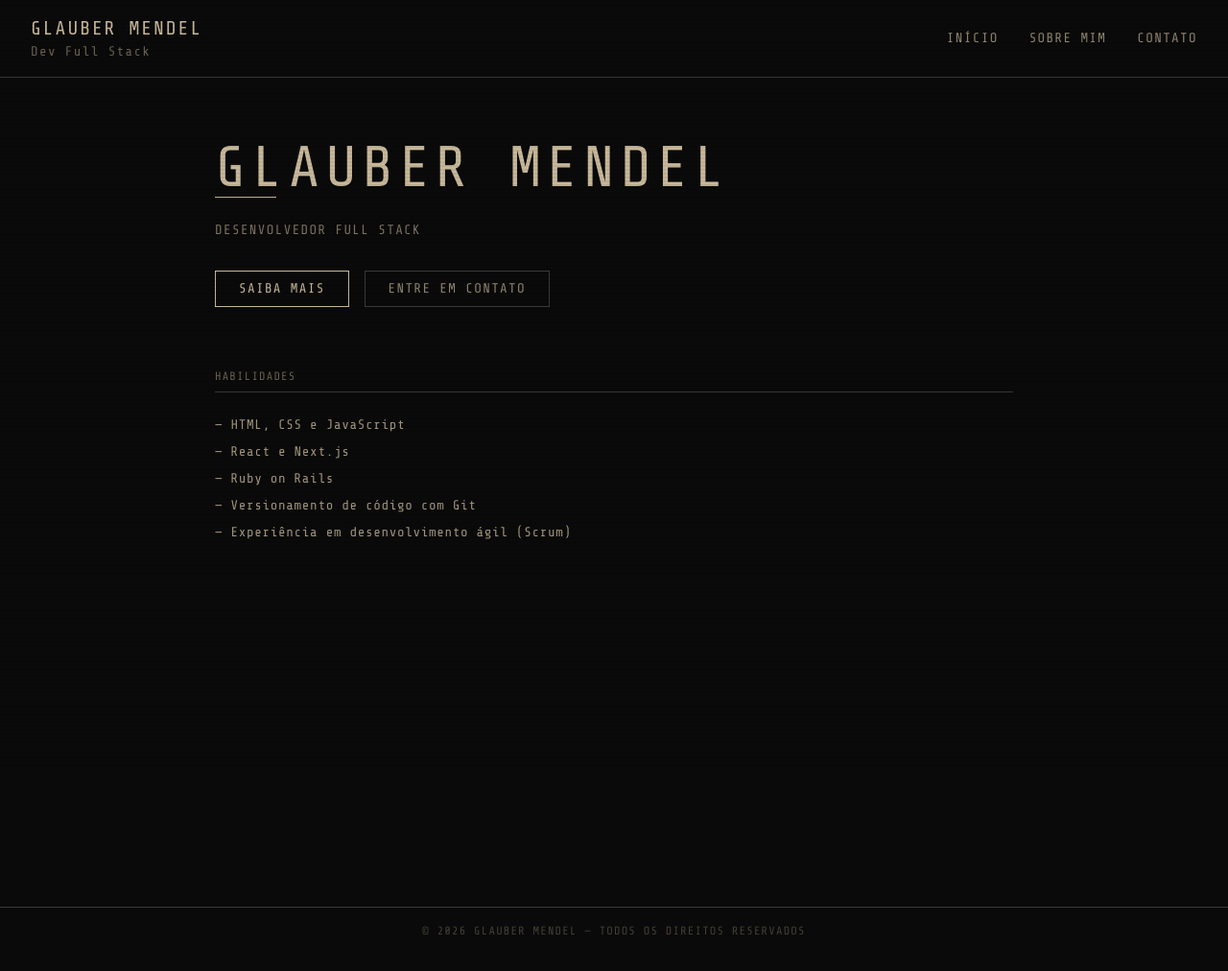
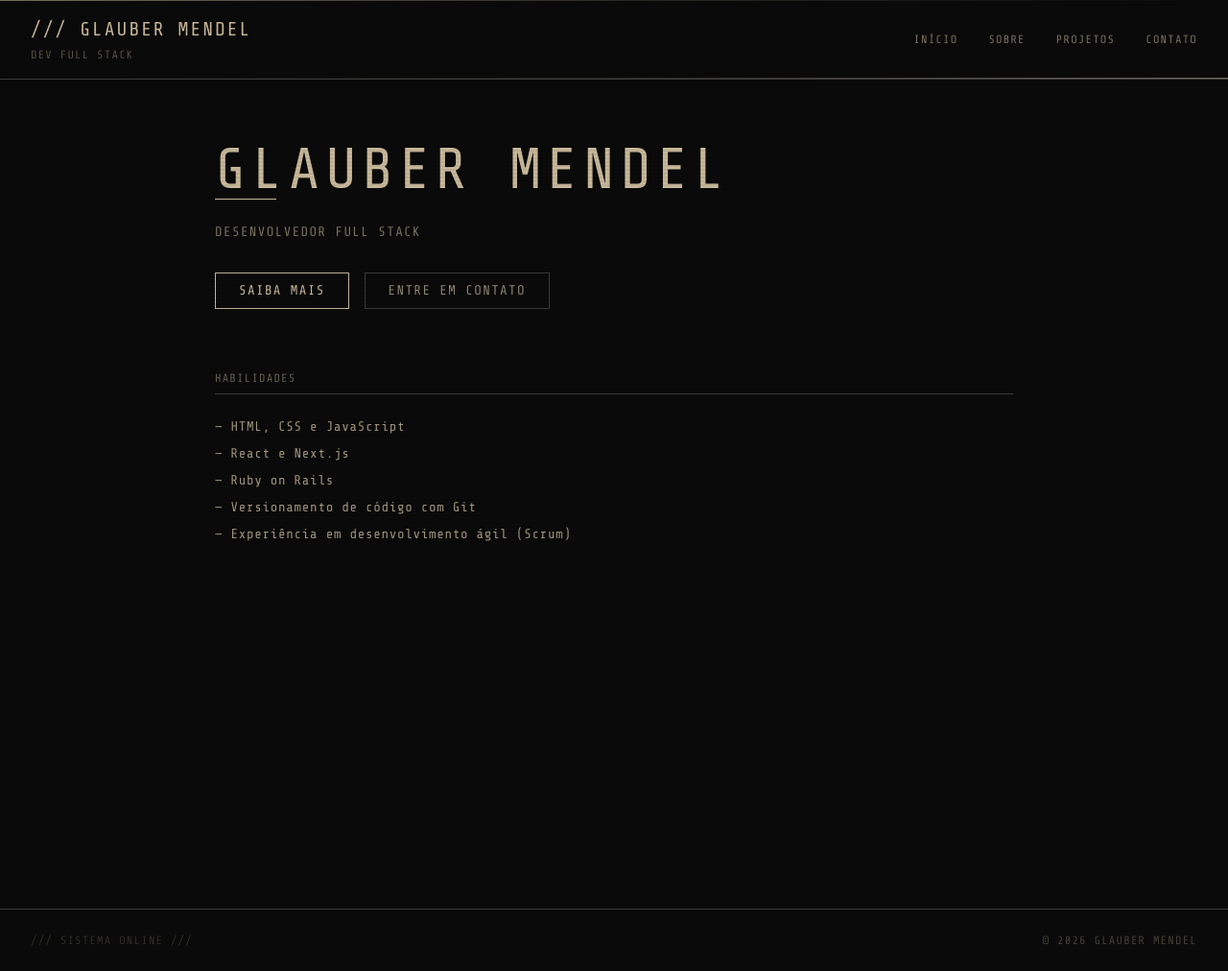
Before and after one commit to glaubermendel/portifolio, a Next.js app: page / in a window 1280 px wide. Shown: the whole page at 96% size. Built offline with nearby package versions, Linux system fonts and the light colour scheme.

Commit message:
adiciona novas paginas e efeitos no header

```diff
--- a/src/app/layout.js
+++ b/src/app/layout.js
@@ -1,63 +1,85 @@
-import Link from "next/link";
-import { Share_Tech_Mono } from "next/font/google";
-import "./globals.css";
+import Link from 'next/link'
+import { Share_Tech_Mono } from "next/font/google"
+import "./globals.css"
 
 const mono = Share_Tech_Mono({
   weight: "400",
-  subsets: ["latin"],
-});
+  subsets: ["latin"]
+})
 
 export const metadata = {
   title: "Glauber Mendel",
   description: "Portfólio de Desenvolvedor Full Stack",
-};
+}
 
 export default function RootLayout({ children }) {
   return (
     <html lang="pt-BR">
       <body className={mono.className}>
-        <header className="flex justify-between items-center px-8 py-4 border-b border-nier-line">
 
-          <div>
-            <Link href="/" rel="prefetch" className="no-underline">
-            <div className="text-nier-beige text-xl tracking-widest uppercase">
-              Glauber Mendel
-            </div> </Link>
+        <header className="relative border-b border-nier-line">
 
-            <div className="text-nier-beige/50 text-sm tracking-widest">
-              Dev Full Stack
-            </div>
-          </div>
-          <nav className="flex gap-8">
+          {/* Linha decorativa superior */}
+          <div className="w-full h-px bg-gradient-to-r from-nier-beige/60 via-nier-beige/20 to-transparent" />
+
+          <div className="flex justify-between items-center px-8 py-4">
+
+            {/* Bloco esquerdo — identidade */}
+            <div className="flex flex-col gap-1">
+
               <Link
                 href="/"
-              className="text-nier-beige/70 hover:text-nier-beige tracking-widest text-sm uppercase"
+                className="text-nier-beige text-xl tracking-widest uppercase hover:text-nier-beige/70 transition-colors"
               >
-              Início
+                /// Glauber Mendel
               </Link>
+              <span className="text-nier-beige/40 text-xs tracking-widest uppercase">
+                Dev Full Stack
+              </span>
+            </div>
+
+            {/* Nav direita */}
+            <nav className="flex gap-8 items-center">
+              {[
+                { href: "/", label: "Início" },
+                { href: "/sobre", label: "Sobre" },
+                { href: "/projetos", label: "Projetos" },
+                { href: "/contato", label: "Contato" },
+              ].map((item) => (
                 <Link
-              href="/sobre"
-              className="text-nier-beige/70 hover:text-nier-beige tracking-widest text-sm uppercase"
+                  key={item.href}
+                  href={item.href}
+                  className="relative text-nier-beige/60 hover:text-nier-beige text-xs tracking-widest uppercase transition-colors group"
                 >
-              Sobre Mim
+                  {item.label}
+                  {/* Underline animado */}
+                  <span className="absolute -bottom-1 left-0 w-0 h-px bg-nier-beige group-hover:w-full transition-all duration-300" />
                 </Link>
-            <Link
-              href="/contato"
-              className="text-nier-beige/70 hover:text-nier-beige tracking-widest text-sm uppercase"
-            >
-              Contato
-            </Link>
+              ))}
             </nav>
+
+          </div>
+
+          {/* Linha decorativa inferior */}
+          <div className="w-full h-px bg-linear-to-r from-transparent via-nier-beige/20 to-nier-beige/60" />
+
         </header>
+
         {children}
 
-        <footer className="border-t border-nier-line px-8 py-4 mt-16">
-          <p className="text-nier-beige/30 text-xs tracking-widest uppercase text-center">
-            © {new Date().getFullYear()} Glauber Mendel — Todos os direitos
-            reservados
-          </p>
+        <footer className="border-t border-nier-line px-8 py-6 mt-16">
+          <div className="flex justify-between items-center">
+            <span className="text-nier-beige/20 text-xs tracking-widest uppercase">
+              /// SISTEMA ONLINE ///
+            </span>
+            <span className="text-nier-beige/30 text-xs tracking-widest uppercase">
+              © {new Date().getFullYear()} Glauber Mendel
+            </span>
+
+          </div>
         </footer>
+
       </body>
     </html>
-  );
+  )
 }
```
Lines whose indentation alone changed are shown as unchanged.
